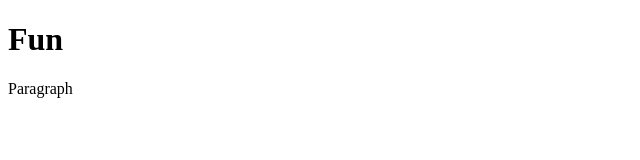
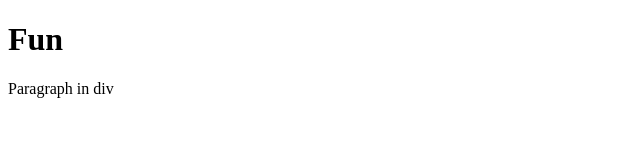
Before and after one commit to Learnerganesh/Fun, a plain HTML site: page index.html in a window 1280 px wide. Shown: the full height of the page, 0-640 px from the left. Drawn offline with Linux system fonts and the light colour scheme.

Commit message:
Feature1, div

```diff
--- a/index.html
+++ b/index.html
@@ -5,6 +5,6 @@
     </head>
     <body>
         <h1>Fun</h1>
-        <p>Paragraph</p>
+        <div>Paragraph in div</div>
     </body>
 </html>
```
